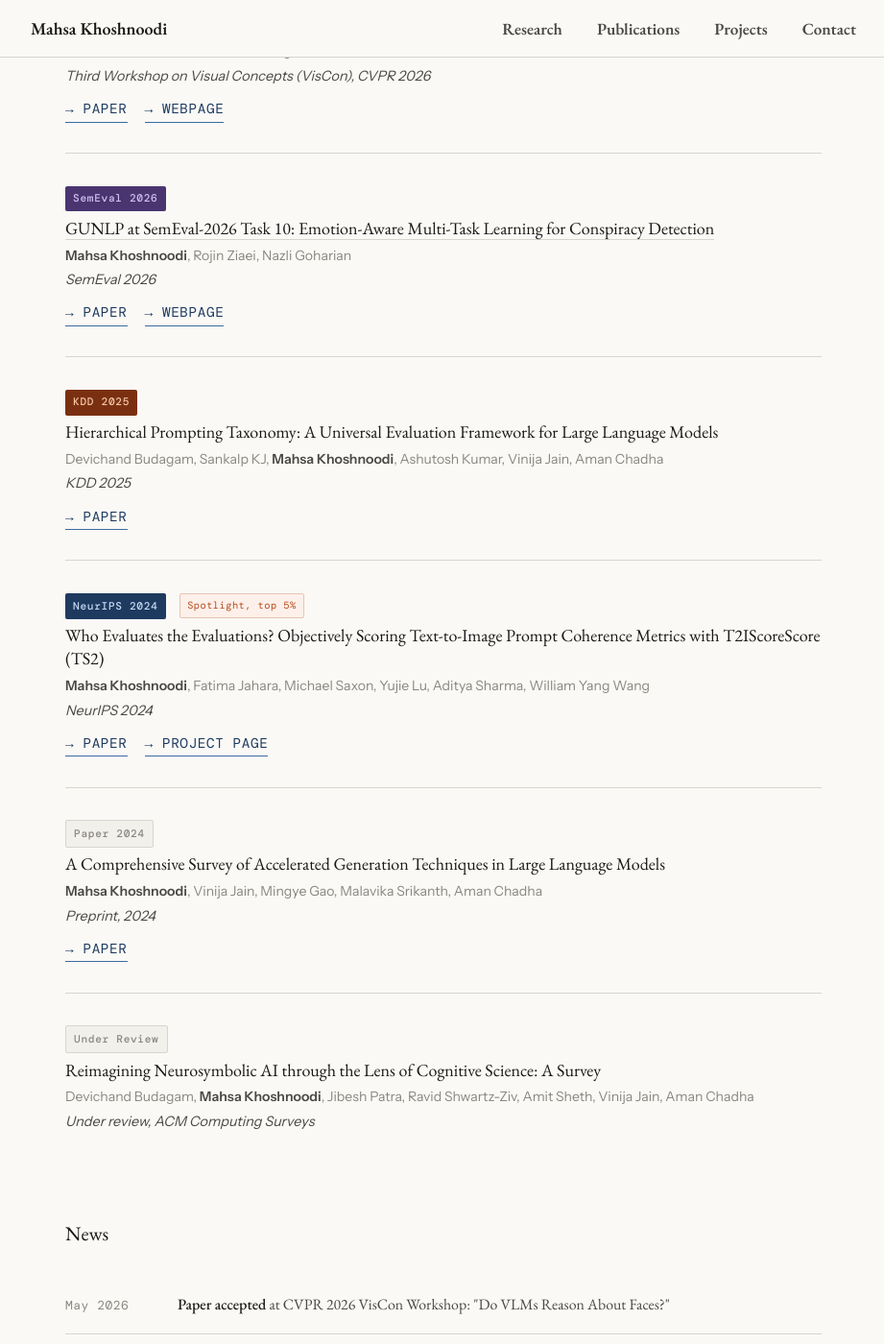
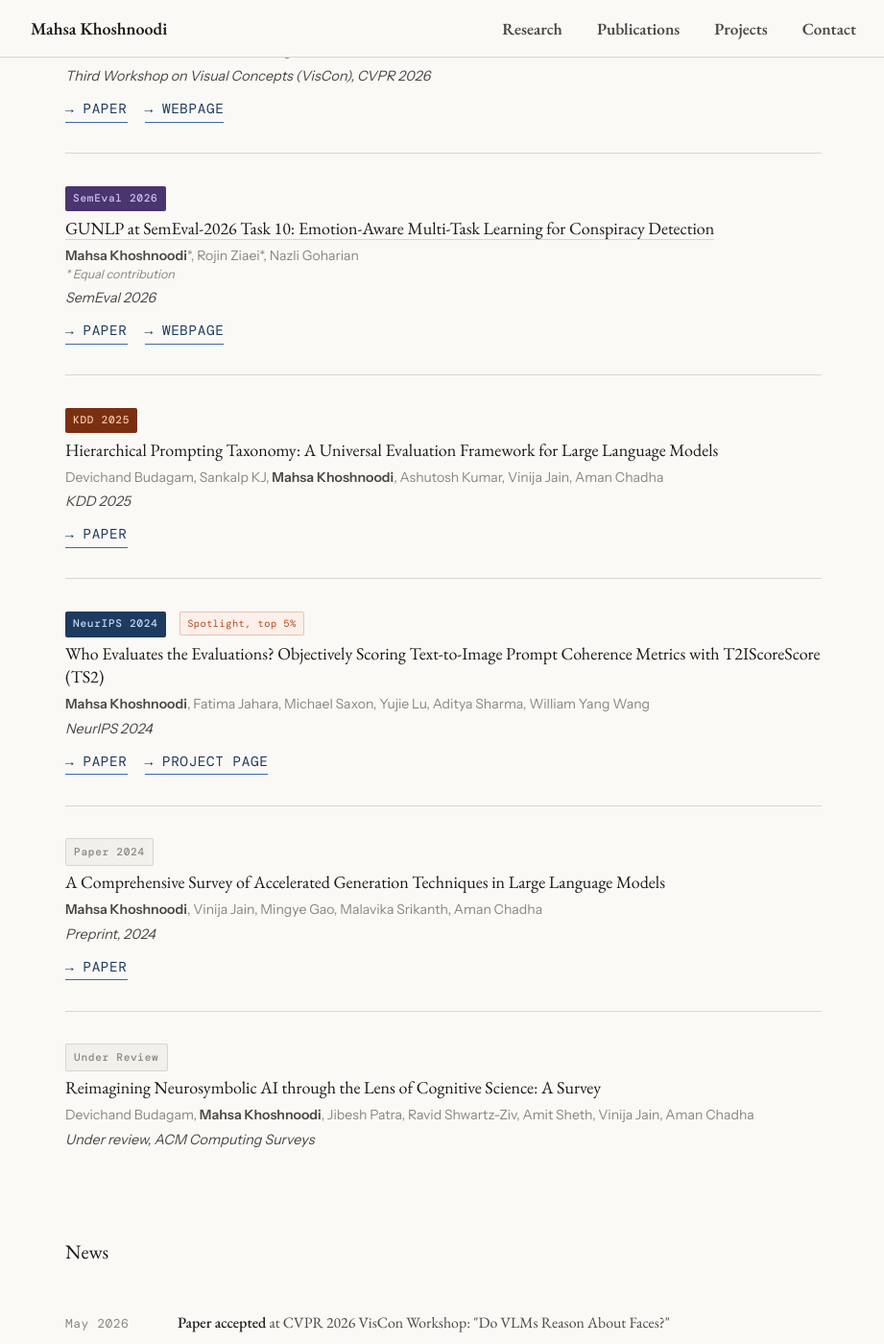
Before and after one commit to Arenaa/arenaa.github.io, a Jekyll site: the page index.html, which Jekyll copies as it is, in a window 1280 px wide and 1400 px high, scrolled down 1500 px. Shown: the whole window at 96% size, without its empty margins (178-1099 px from the left). Built offline with Jekyll 4.4.1, drawn with Linux system fonts in a browser that asks for light colours.

Commit message:
Mark equal contribution for Mahsa Khoshnoodi and Rojin Ziaei on GUNLP.
Co-authored-by: Cursor <cursoragent@cursor.com>

```diff
--- a/index.html
+++ b/index.html
@@ -281,6 +281,12 @@ section {
   line-height: 1.5;
 }
 .pub-authors strong { color: var(--ink-soft); font-weight: 600; }
+.equal-contrib {
+  display: block;
+  font-size: 0.7rem;
+  font-style: italic;
+  color: var(--ink-muted);
+}
 .pub-venue {
   font-family: var(--sans);
   font-size: 0.8rem;
@@ -450,7 +456,7 @@ footer p {
         <span class="venue-tag semeval">SemEval 2026</span>
       </div>
       <div class="pub-title"><a href="https://aclanthology.org/2026.semeval-1.342/" target="_blank">GUNLP at SemEval-2026 Task 10: Emotion-Aware Multi-Task Learning for Conspiracy Detection</a></div>
-      <div class="pub-authors"><strong>Mahsa Khoshnoodi</strong>, Rojin Ziaei, Nazli Goharian</div>
+      <div class="pub-authors"><strong>Mahsa Khoshnoodi</strong>*, Rojin Ziaei*, Nazli Goharian<span class="equal-contrib">* Equal contribution</span></div>
       <div class="pub-venue">SemEval 2026</div>
       <div class="pub-links">
         <a href="https://aclanthology.org/2026.semeval-1.342.pdf" target="_blank" class="pub-link">Paper</a>
```
Also changed, not shown: projects.html (+7 -1 lines).
